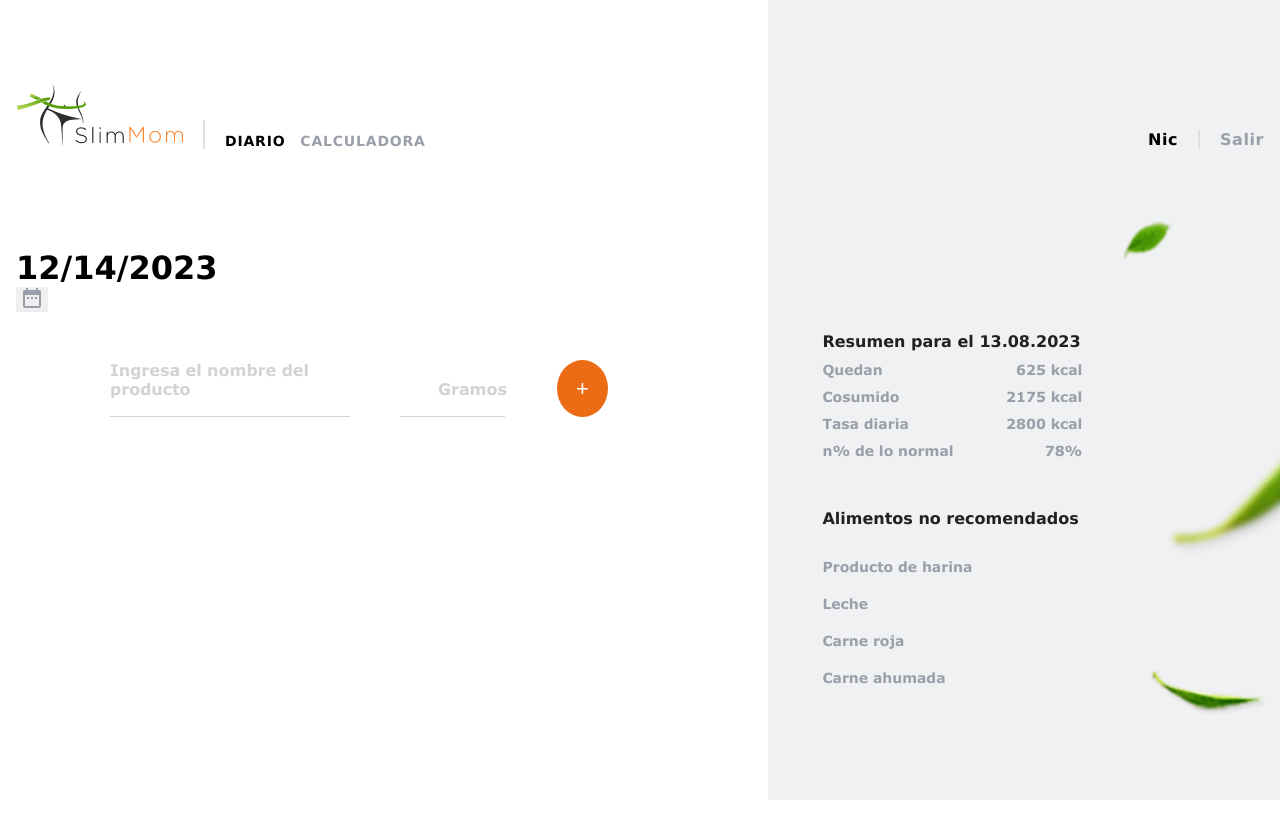
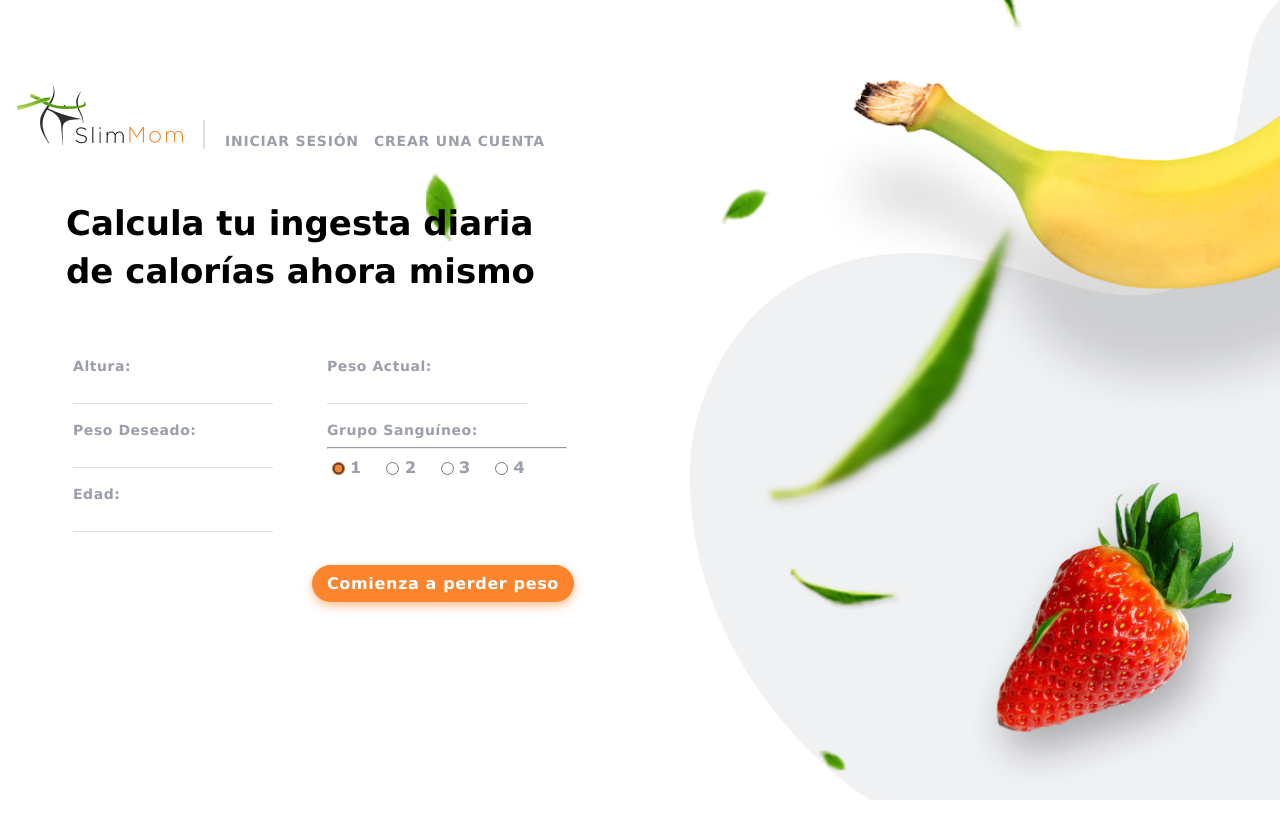
Before and after one commit to Pugli87/project-last_chance, a React (Create React App) app: page / in a window 1280 px wide. Before the commit this address led to /diary. Shown: the top 838 px of the page. After the commit the page ends 800 px from the top, so only its background shows below. Built offline with nearby package versions, Linux system fonts and the light colour scheme.

Commit message:
Route-prote

```diff
--- a/src/router/ProtectedRoute.jsx
+++ b/src/router/ProtectedRoute.jsx
@@ -2,10 +2,8 @@
 import { useSelector } from 'react-redux'; */
 
 import { Navigate } from 'react-router-dom';
-import { useState } from 'react';// para probar login
+import { useState } from 'react'; // para probar login
 const ProtectedRoute = ({ title, redirectRoute, element, checkAuth }) => {
-
-
   /* const token = useSelector((state) => state.auth.token)
   const userInfo = useSelector((state) => state.auth.userInfo)
 
@@ -17,7 +15,7 @@ const ProtectedRoute = ({ title, redirectRoute, element, checkAuth }) => {
     console.log('nuevo token ok', token)
   },[token])
  */
-  const [token ] = useState(true);// para probar login
+  const [token] = useState(false); // para probar login
   try {
     document.title = (title ? title + ' | ' : '') + 'SlimMom'; //modifica el titulo de la page
   } catch (e) {}
```
